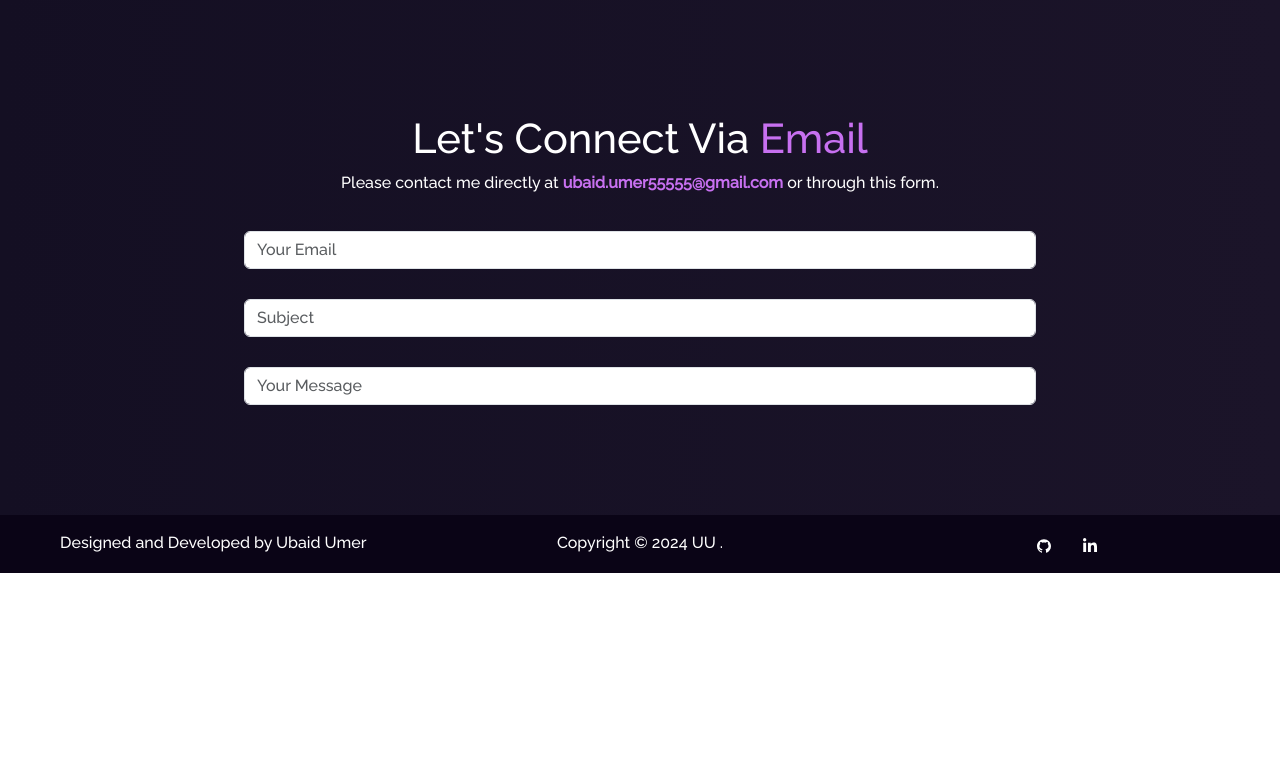
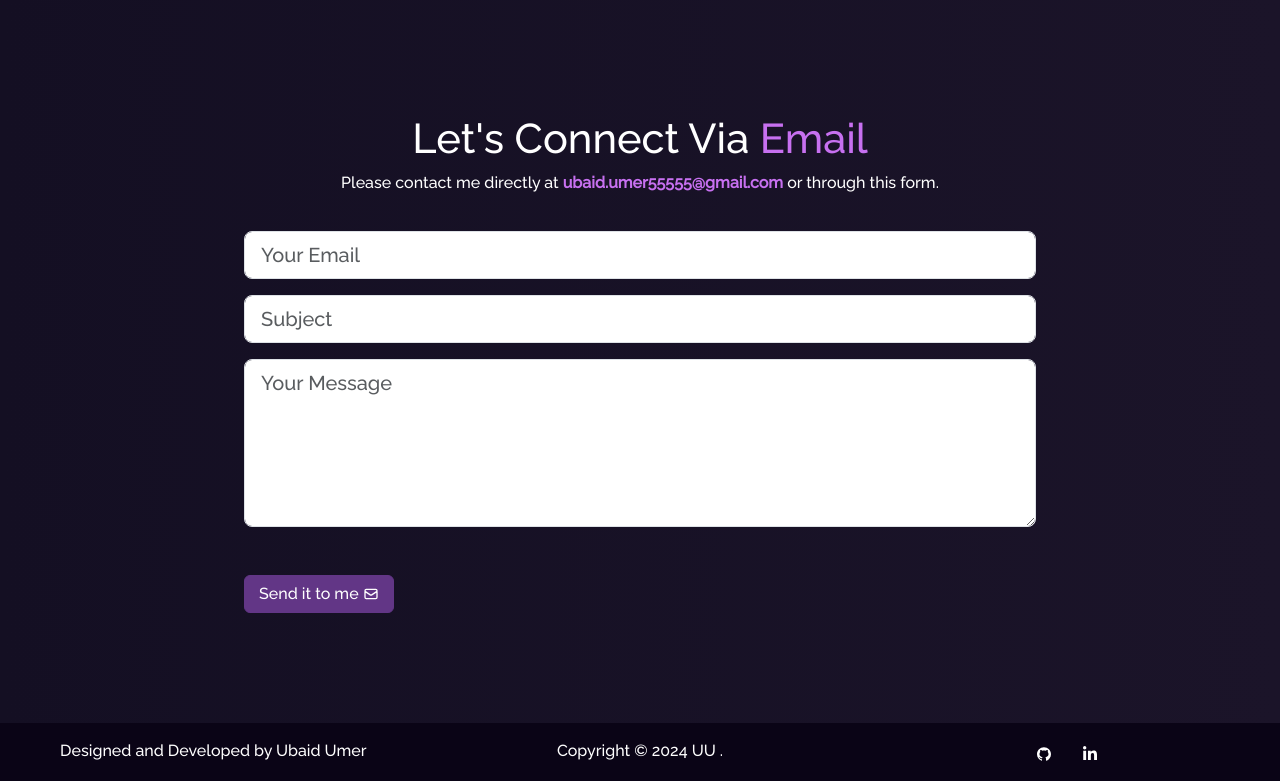
Before and after one commit to usamaimran10/My-Portfolio, a React (Create React App) app: page / in a window 1280 px wide. Shown: the part 1524-2305 px from the top of the page. Before the commit the page ends 2097 px from the top, so only its background shows below. Built offline with nearby package versions, Linux system fonts and the light colour scheme.

Commit message:
finalized the email contact me page

```diff
--- a/package.json
+++ b/package.json
@@ -3,24 +3,28 @@
   "version": "0.1.0",
   "private": true,
   "dependencies": {
+    "@hookform/resolvers": "^3.9.0",
     "@testing-library/jest-dom": "^5.17.0",
     "@testing-library/react": "^13.4.0",
     "@testing-library/user-event": "^13.5.0",
     "@tsparticles/react": "^3.0.0",
     "@tsparticles/slim": "^3.5.0",
     "bootstrap": "^5.3.3",
+    "emailjs-com": "^3.2.0",
     "pdfjs-dist": "^4.5.136",
     "react": "^18.3.1",
     "react-bootstrap": "^2.10.4",
     "react-dom": "^18.3.1",
     "react-github-calendar": "^3.2.2",
+    "react-hook-form": "^7.52.2",
     "react-icons": "^5.2.1",
     "react-parallax-tilt": "^1.7.235",
     "react-pdf": "^9.1.0",
     "react-router-dom": "^6.26.0",
     "react-scripts": "5.0.1",
     "typewriter-effect": "^2.21.0",
-    "web-vitals": "^2.1.4"
+    "web-vitals": "^2.1.4",
+    "yup": "^1.4.0"
   },
   "scripts": {
     "start": "react-scripts start",
--- a/src/Pages/Home/ContactMe.jsx
+++ b/src/Pages/Home/ContactMe.jsx
@@ -1,13 +1,67 @@
-import { Col, Container, Row, Form } from "react-bootstrap";
+import React, { useState } from "react";
+import { Col, Container, Row, Form, Button, Modal } from "react-bootstrap";
+import sendEmail from "../../Utils/email";
+import * as yup from "yup";
+import { useForm } from "react-hook-form";
+import { yupResolver } from "@hookform/resolvers/yup";
+import { HiOutlineMail } from "react-icons/hi";
+
+// Define validation schema using yup
+const schema = yup.object().shape({
+  senderEmail: yup
+    .string()
+    .email("Invalid email address")
+    .required("Email is required"),
+  subject: yup
+    .string()
+    .min(6, "Subject must be at least 6 characters")
+    .required("Subject is required"),
+  message: yup
+    .string()
+    .min(24, "Message must be at least 24 characters")
+    .required("Message is required"),
+});
 
 function ContactMe() {
+  const [showModal, setShowModal] = useState(false);
+
+  // Initialize react-hook-form with yup validation schema
+  const {
+    register,
+    handleSubmit,
+    formState: { errors },
+    reset,
+  } = useForm({
+    resolver: yupResolver(schema),
+  });
+
+  const onSubmit = async (data) => {
+    try {
+      const response = await sendEmail(data);
+
+      if (response) {
+        // Handle successful response (e.g., show a success message)
+        console.log("Email sent successfully");
+        // Show success modal
+        setShowModal(true);
+        reset();
+      } else {
+        // Handle error response
+        console.error("Failed to send email");
+      }
+    } catch (error) {
+      // Handle unexpected errors
+      console.error("Error sending email:", error);
+    }
+  };
+
   return (
     <Container className='contact-me-section' id='contact-me'>
       <Container>
         <Row>
           <Col className='contact-me'>
             <h1 style={{ fontSize: "2.6em" }}>
-              Let's Connect Via <span className='purple'>Email </span>{" "}
+              Let's Connect Via <span className='purple'>Email</span>
             </h1>
             <p>
               Please contact me directly at{" "}
@@ -23,13 +77,106 @@ function ContactMe() {
               or through this form.
             </p>
             <Container className='contact-me-form'>
-              <Form.Control placeholder='Your Email' />
-              <Form.Control placeholder='Subject' />
-              <Form.Control placeholder='Your Message' />
+              <Form onSubmit={handleSubmit(onSubmit)}>
+                <Form.Group>
+                  <Form.Control
+                    size='lg'
+                    id='email'
+                    name='senderEmail'
+                    type='text'
+                    placeholder='Your Email'
+                    {...register("senderEmail")}
+                    isInvalid={!!errors.senderEmail}
+                  />
+                  {errors.senderEmail && (
+                    <Form.Text className='text-danger'>
+                      {errors.senderEmail.message}
+                    </Form.Text>
+                  )}
+                </Form.Group>
+
+                <Form.Group className='mt-3'>
+                  <Form.Control
+                    size='lg'
+                    id='subject'
+                    name='subject'
+                    type='text'
+                    placeholder='Subject'
+                    {...register("subject")}
+                    isInvalid={!!errors.subject}
+                  />
+                  {errors.subject && (
+                    <Form.Text className='text-danger'>
+                      {errors.subject.message}
+                    </Form.Text>
+                  )}
+                </Form.Group>
+
+                <Form.Group className='mt-3'>
+                  <Form.Control
+                    size='lg'
+                    id='message'
+                    name='message'
+                    type='text'
+                    placeholder='Your Message'
+                    as='textarea'
+                    rows={5}
+                    {...register("message")}
+                    isInvalid={!!errors.message}
+                  />
+                  {errors.message && (
+                    <Form.Text className='text-danger'>
+                      {errors.message.message}
+                    </Form.Text>
+                  )}
+                </Form.Group>
+
+                <div className='d-flex justify-content-start mt-4'>
+                  <Button
+                    variant='primary'
+                    type='submit'
+                    className='d-flex align-items-center mt-4'
+                    style={{
+                      minWidth: "150px",
+                      justifyContent: "space-around",
+                    }}
+                  >
+                    Send it to me
+                    <HiOutlineMail />
+                  </Button>
+                </div>
+              </Form>
             </Container>
           </Col>
         </Row>
       </Container>
+
+      {/* Modal */}
+      <Modal show={showModal} onHide={() => setShowModal(false)} centered>
+        <Modal.Header closeButton>
+          <Modal.Title>
+            <span role='img' aria-label='celebration'>
+              🎉 Success! Your Email Has Been Sent!
+            </span>
+          </Modal.Title>
+        </Modal.Header>
+
+        <Modal.Body>
+          <p>
+            Thank you for reaching out! Your message has been sent{" "}
+            <span role='img' aria-label='thank you' className='purple'>
+              successfully.{" "}
+            </span>
+            I’ll get back to you as soon as possible. Have a great day! 😊
+          </p>
+        </Modal.Body>
+
+        <Modal.Footer>
+          <Button variant='secondary' onClick={() => setShowModal(false)}>
+            Close
+          </Button>
+        </Modal.Footer>
+      </Modal>
     </Container>
   );
 }
--- a/src/Pages/Resume/ResumeNew.jsx
+++ b/src/Pages/Resume/ResumeNew.jsx
@@ -19,7 +19,6 @@ function ResumeNew() {
   };
 
   useEffect(() => {
-    console.log({ numPages, pageNumber });
     setWidth(window.innerWidth);
   }, []);
 
--- /dev/null
+++ b/src/Utils/email.js
@@ -0,0 +1,21 @@
+import emailjs from "emailjs-com";
+
+export default async function sendEmail(templateParams) {
+  return await emailjs
+    .send(
+      process.env.REACT_APP_EMAILJS_SERVICE_ID,
+      process.env.REACT_APP_EMAILJS_TEMPLATE_ID,
+      templateParams,
+      process.env.REACT_APP_EMAILJS_PRIVATE_KEY
+    )
+    .then(
+      (response) => {
+        console.log("SUCCESS!", response.status, response.text);
+        return response;
+      },
+      (error) => {
+        console.log("FAILED...", error);
+        return;
+      }
+    );
+}
```
Also changed, not shown: 2 other files (tests, documents, lock files or other folders).
